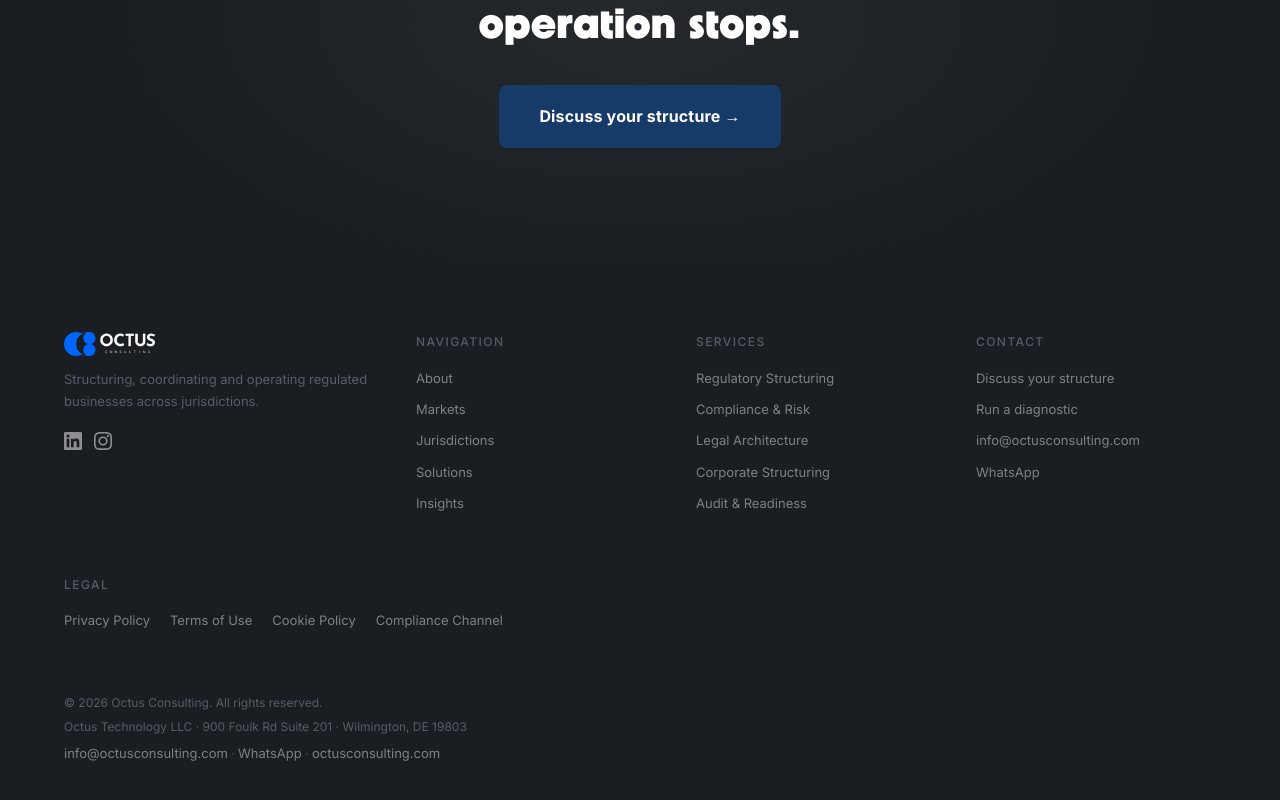
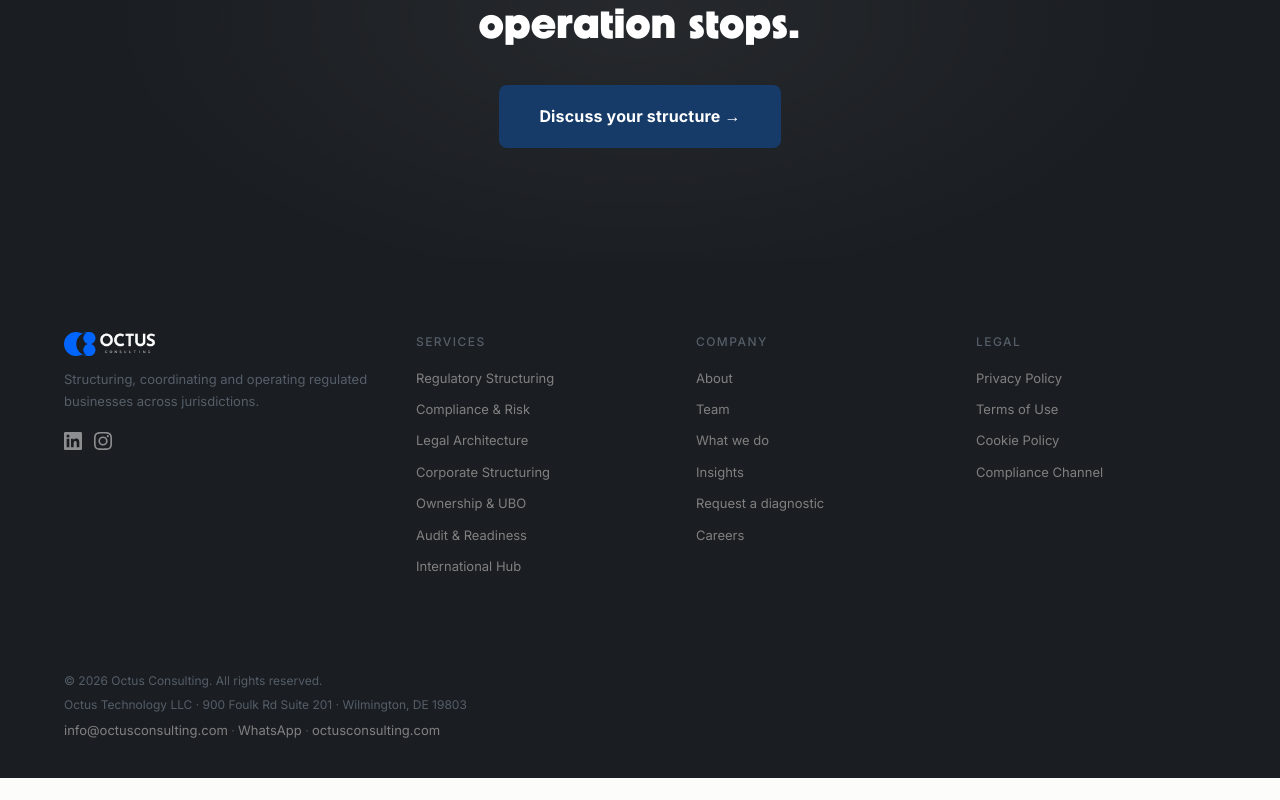
Before and after one commit to rubioprojects/octus-consulting, a Next.js app: page / in a window 1280 px wide. Shown: the part 8227-9027 px from the top of the page. After the commit the page ends 9005 px from the top, so only its background shows below. Built offline with nearby package versions, Linux system fonts and the light colour scheme.

Commit message:
Restore complete footer navigation after redesign
Reinstate the full Services, Company and Legal footer sections so no previously available links are lost, while keeping the redesigned visual system intact.

Made-with: Cursor

```diff
--- a/app/layout.tsx
+++ b/app/layout.tsx
@@ -103,14 +103,16 @@ export default function RootLayout({
             </div>
 
             <div>
-              <p className="footer-col-title">Navigation</p>
+              <p className="footer-col-title">Services</p>
               <ul className="footer-list">
                 {[
-                  { label: "About", href: "/about" },
-                  { label: "Markets", href: "/markets" },
-                  { label: "Jurisdictions", href: "/jurisdictions" },
-                  { label: "Solutions", href: "/solutions" },
-                  { label: "Insights", href: "/insights" },
+                  { label: "Regulatory Structuring", href: "/regulatory" },
+                  { label: "Compliance & Risk", href: "/compliance" },
+                  { label: "Legal Architecture", href: "/legal-architecture" },
+                  { label: "Corporate Structuring", href: "/corporate" },
+                  { label: "Ownership & UBO", href: "/private-clients" },
+                  { label: "Audit & Readiness", href: "/audit" },
+                  { label: "International Hub", href: "/international-hub" },
                 ].map((l) => (
                   <li key={l.href}>
                     <a href={l.href} className="footer-link">{l.label}</a>
@@ -120,14 +122,15 @@ export default function RootLayout({
             </div>
 
             <div>
-              <p className="footer-col-title">Services</p>
+              <p className="footer-col-title">Company</p>
               <ul className="footer-list">
                 {[
-                  { label: "Regulatory Structuring", href: "/regulatory" },
-                  { label: "Compliance & Risk", href: "/compliance" },
-                  { label: "Legal Architecture", href: "/legal-architecture" },
-                  { label: "Corporate Structuring", href: "/corporate" },
-                  { label: "Audit & Readiness", href: "/audit" },
+                  { label: "About", href: "/about" },
+                  { label: "Team", href: "/team" },
+                  { label: "What we do", href: "/what-we-do" },
+                  { label: "Insights", href: "/insights" },
+                  { label: "Request a diagnostic", href: "/diagnostic" },
+                  { label: "Careers", href: "/careers" },
                 ].map((l) => (
                   <li key={l.href}>
                     <a href={l.href} className="footer-link">{l.label}</a>
@@ -137,33 +140,19 @@ export default function RootLayout({
             </div>
 
             <div>
-              <p className="footer-col-title">Contact</p>
+              <p className="footer-col-title">Legal</p>
               <ul className="footer-list">
                 {[
-                  { label: "Discuss your structure", href: "/contact" },
-                  { label: "Run a diagnostic", href: "/diagnostic" },
-                  { label: "info@octusconsulting.com", href: "mailto:info@octusconsulting.com" },
-                  { label: "WhatsApp", href: "https://wa.me/5511974273000" },
+                  { label: "Privacy Policy", href: "/privacy" },
+                  { label: "Terms of Use", href: "/terms" },
+                  { label: "Cookie Policy", href: "/cookies" },
+                  { label: "Compliance Channel", href: "/compliance-channel" },
                 ].map((l) => (
                   <li key={l.href}>
                     <a href={l.href} className="footer-link">{l.label}</a>
                   </li>
                 ))}
               </ul>
-            </div>
-          </div>
-
-          <div className="container" style={{ paddingBottom: "28px" }}>
-            <p className="footer-col-title">Legal</p>
-            <div style={{ display: "flex", flexWrap: "wrap", gap: "12px 20px" }}>
-              {[
-                { label: "Privacy Policy", href: "/privacy" },
-                { label: "Terms of Use", href: "/terms" },
-                { label: "Cookie Policy", href: "/cookies" },
-                { label: "Compliance Channel", href: "/compliance-channel" },
-              ].map((l) => (
-                <a key={l.href} href={l.href} className="footer-link">{l.label}</a>
-              ))}
             </div>
           </div>
 
```
